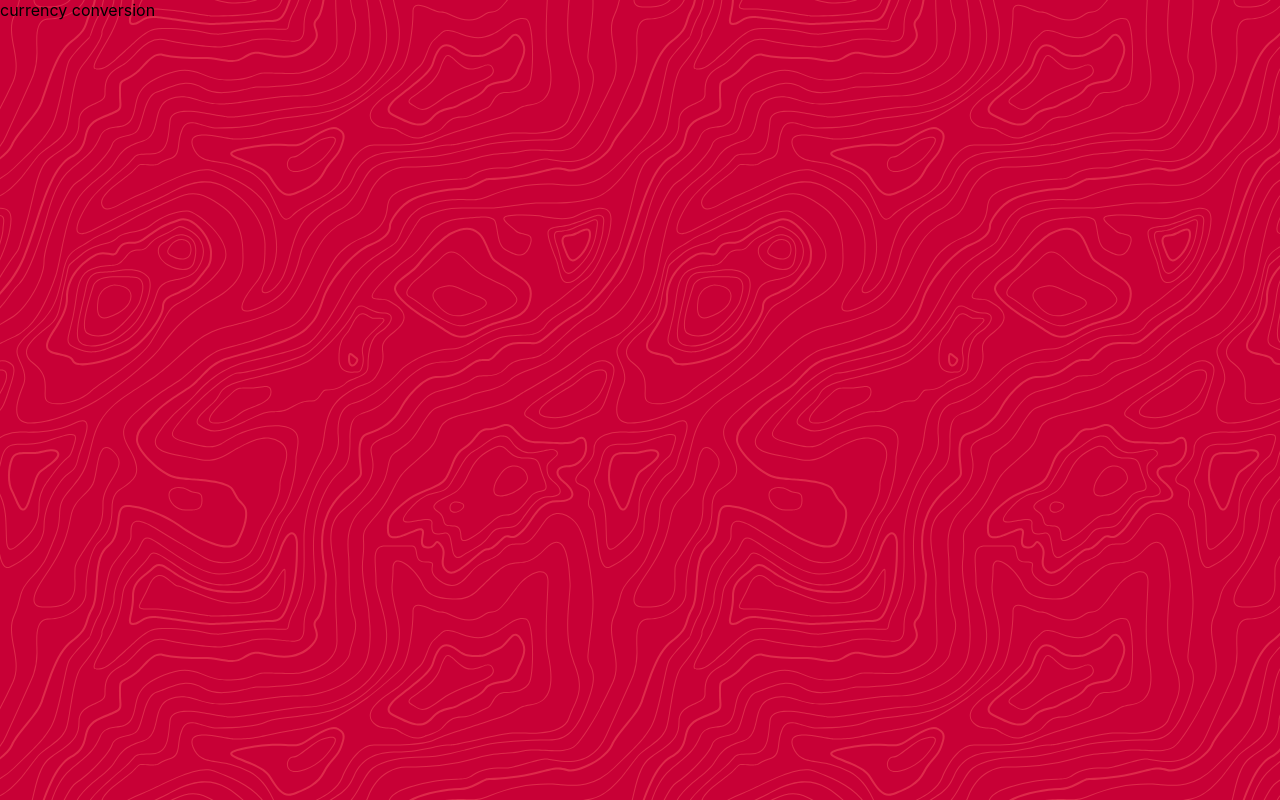
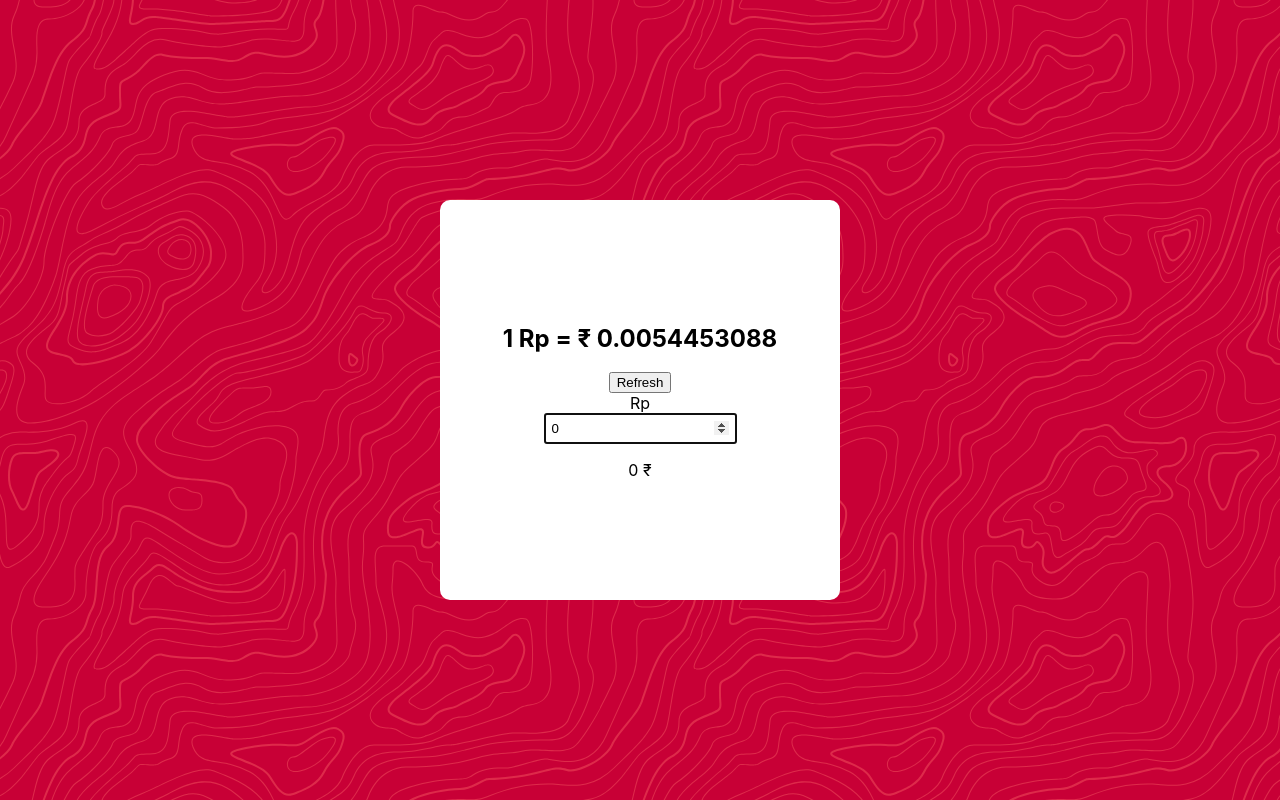
Before and after one commit to vishnuroshan/marriage-countdown, a React (Create React App) app: page /c in a window 1280 px wide. Built offline with nearby package versions, Linux system fonts and the light colour scheme.

Commit message:
added currency functionalities

```diff
--- a/src/Currency.css
+++ b/src/Currency.css
@@ -0,0 +1,79 @@
+.react-aria-NumberField {
+  margin-bottom: 8px;
+  color: var(--text-color);
+
+  .react-aria-Group {
+    display: flex;
+    width: fit-content;
+    border-radius: 4px;
+
+    &[data-focus-within] {
+      outline: 1px solid var(--focus-ring-color);
+      .react-aria-Input,
+      .react-aria-Button {
+        border-color: var(--focus-ring-color);
+      }
+    }
+  }
+
+  .react-aria-Button {
+    font-size: 1.4rem;
+    width: 2.3rem;
+    padding: 0;
+
+    &[slot=decrement] {
+      border-start-end-radius: 0;
+      border-end-end-radius: 0;
+    }
+
+    &[slot=increment] {
+      border-start-start-radius: 0;
+      border-end-start-radius: 0;
+    }
+  }
+
+  .react-aria-Input {
+    background: var(--field-background);
+    border: 1px solid var(--border-color);
+    border-radius: 0;
+    color: var(--field-text-color);
+    margin: 0 -1px;
+    z-index: 1;
+    font-size: 1rem;
+    padding: 0.429rem 0.571rem;
+    outline: none;
+    width: 6rem;
+    flex: 1;
+  }
+}
+
+.card {
+    background-color: white;
+    border-radius: 10px;
+    width: 400px;
+    height: 400px;
+    display: flex;
+    flex-direction: column;
+    flex-wrap: wrap;
+    align-content: center;
+    justify-content: center;
+    align-items: center;
+}
+
+#amount {
+    padding: 6px;
+}
+
+.grp {
+
+    display: flex;
+    flex-wrap: wrap;
+    align-content: center;
+    justify-content: space-around;
+    width: 100%;
+    align-items: center;
+}
+
+.result {
+
+}
--- a/src/Currency.js
+++ b/src/Currency.js
@@ -1,5 +1,90 @@
+import './Currency.css'
+import { useEffect, useState } from 'react';
+
 function Currency() {
-    return <div>currency conversion</div>
+    const URL = 'https://api.freecurrencyapi.com/v1/latest?apikey=fca_live_zFELy3gvNjm616fVH0KWwl1a3Q6CWyieUm4rwbEa';
+
+    const [config, setConfig] = useState({ t: 'INR', b: 'IDR' });
+    const [conversionRate, setConversionRate] = useState('');
+    const [converted, setConverted] = useState(0);
+
+    const [inputVal, setInputVal] = useState(0);
+
+    const delayTime = 5000;
+
+    const [isDisabled, setDisabled] = useState(false)
+
+    function disable() {
+        setDisabled(true);
+        const t = setTimeout(() => {
+            setDisabled(false);
+            clearTimeout(t);
+        }, delayTime);
+    }
+
+
+
+    function getCurrency() {
+        fetch(`${URL}&currencies=${config.t}&base_currency=${config.b}`).then((response) => {
+            response.json().then((d) => {
+                setConverted(0);
+
+                setConversionRate(d.data[config.t]);
+                disable();
+            })
+        })
+    }
+
+    useEffect(() => {
+        // getCurrency()
+        setConversionRate(0.0054453088)
+    }, []);
+
+    useEffect(() => {
+        if (inputVal) {
+            console.log('input: ', inputVal);
+            const rr = inputVal * conversionRate
+            setConverted(rr.toFixed(2));
+        }
+    }, [inputVal, conversionRate])
+
+    function onCurrencyChange(event) {
+        setInputVal(event.target.value);
+        disable();
+    }
+
+    async function reverse() {
+        if (config.b === 'IDR') {
+            setConfig({
+                b: 'INR', t: 'IDR'
+            })
+        } else {
+            setConfig({
+                b: 'IDR', t: 'INR'
+            })
+        }
+        await getCurrency()
+    }
+
+    function showCurrency(currency) {
+        return currency === 'INR' ? '₹' : 'Rp'
+    }
+
+    return <div className='container'>
+        <div className='card'>
+            <h2 className='header'>1 {showCurrency(config.b)} = {showCurrency(config.t)} {conversionRate}</h2>
+            <div className='grp'>
+                <button disabled={isDisabled} className='refresh-btn' onClick={() => getCurrency()}>Refresh</button>
+                {/* <button className='refresh-btn' onClick={() => reverse()}>reverse</button> */}
+            </div>
+
+            <label htmlFor="amount">{showCurrency(config.b)}</label>
+            <input autoFocus id="amount" value={inputVal} type='number' onChange={onCurrencyChange} />
+            <p className='result'>{converted} {showCurrency(config.t)}</p>
+        </div>
+
+
+    </div>
 }
 
 export default Currency;
```
